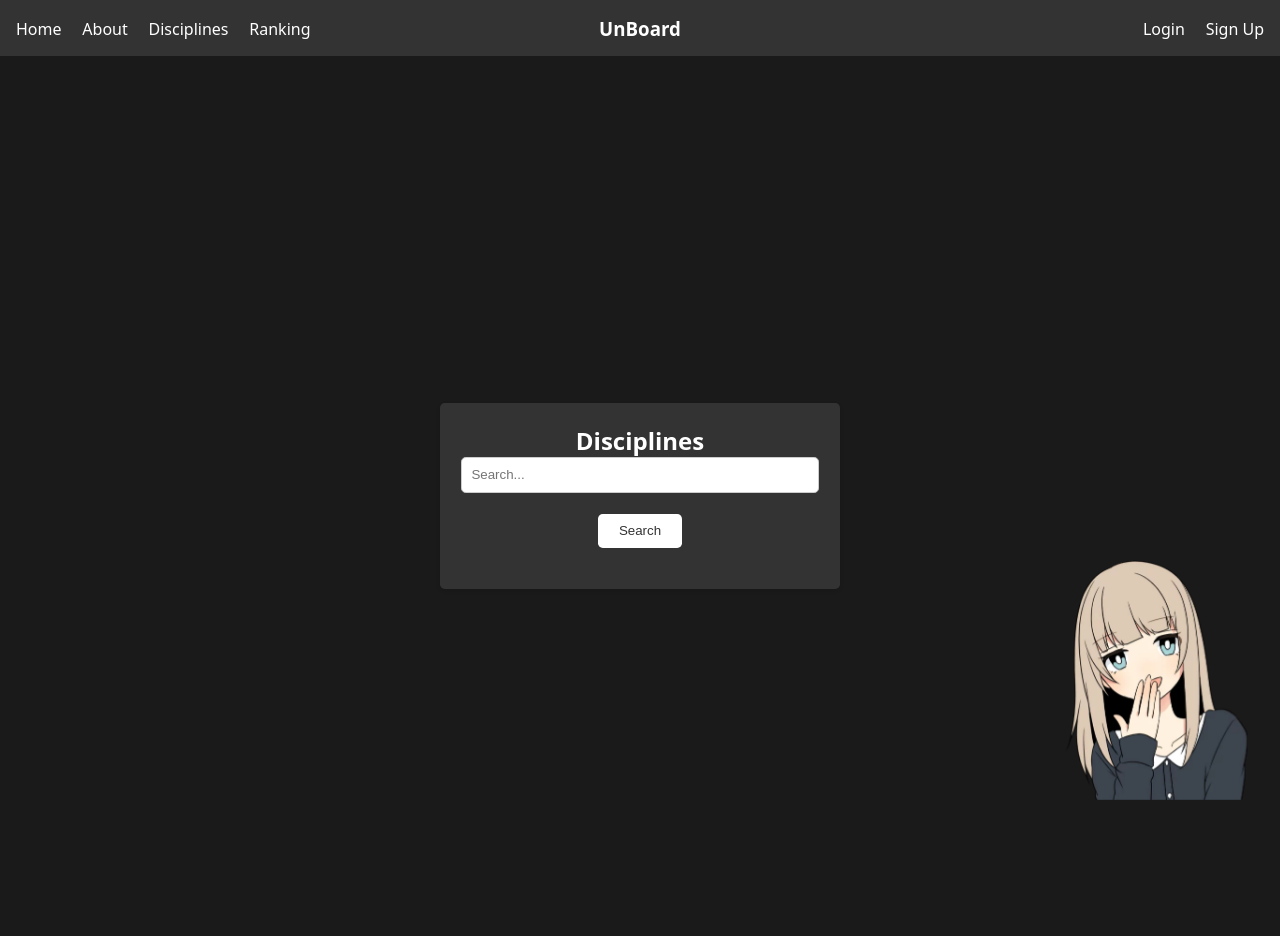
After one commit to akaTsunemori/unboard, a Flask app: page /disciplines in a window 1280 px wide. The commit adds this page. Run offline with Flask 3, Linux system fonts and the light colour scheme.

Commit message:
New "classes" route + "disciplines" route now has clickable list items

```diff
--- a/app.py
+++ b/app.py
@@ -11,7 +11,6 @@ from database_handler import DatabaseHandler
 # Main app
 app = Flask(__name__)
 
-
 # Setup base64 encode filter to handle BLOB images
 import base64
 @app.template_filter('base64_encode')
@@ -19,9 +18,9 @@ def base64_encode(value):
     return base64.b64encode(value).decode('utf-8')
 app.jinja_env.filters['base64_encode'] = base64_encode
 
-
-# Login handler
-lh = LoginHandler()
+# Login and database handlers
+database_handler = DatabaseHandler()
+lh = LoginHandler(database_handler=database_handler)
 
 # Get random anime images from the anime dir
 images = [i for i in listdir('static/images/anime') if i.endswith('.png') or i.endswith('.webp')]
@@ -53,20 +52,24 @@ def about():
     return render_template_util('about.html')
 
 
-@app.route('/classes', methods=['GET', 'POST'])
-def classes():
+@app.route('/disciplines', methods=['GET', 'POST'])
+def disciplines():
     search_results = []
     if request.method == 'POST':
+        if 'button_value' in request.form:
+            button_value = request.form['button_value']
+            return classes(button_value)
         query = request.form.get('query') # Handle the search query
         if query: # To-do search logic
             # search_results = [query] + [f"Result {i}" for i in range(1, 11)]
-            search_results = lh.database_handler.search(query)
-    return render_template_util('classes.html', search_results=search_results)
+            search_results = database_handler.search(query)
+    return render_template_util('disciplines.html', search_results=search_results)
 
 
-@app.route('/class_page', methods=['GET', 'POST'])
-def class_page():
-    pass
+@app.route('/classes', methods=['GET', 'POST'])
+def classes(selected_class: str):
+    print('Selected class:', selected_class)
+    return render_template_util('classes.html')
 
 
 @app.route('/ranking')
@@ -85,7 +88,7 @@ def admin():
 def student():
     if not lh.is_logged:
         return redirect('/')
-    user_name, user_profile_pic = lh.database_handler.student_data(lh.user_email)
+    user_name, user_profile_pic = database_handler.student_data(lh.user_email)
     return render_template_util('student.html', user_name=user_name, user_profile_pic=user_profile_pic)
 
 
--- a/login_handler.py
+++ b/login_handler.py
@@ -2,8 +2,8 @@ from threading import Timer
 from database_handler import DatabaseHandler
 
 
-class LoginHandler:
-    def __init__(self) -> None:
+class LoginHandler():
+    def __init__(self, database_handler: DatabaseHandler) -> None:
         self.is_admin = False
         self.is_logged = False
         self.hide_logged_status='hidden'
@@ -13,7 +13,7 @@ class LoginHandler:
         self.admin_student = 'student'
         self.user_email=''
         self.login_redirect = '/login'
-        self.database_handler = DatabaseHandler()
+        self.database_handler = database_handler
         self.warning = ''
 
     def user_logon(self, email: str, password: str) -> None:
--- a/static/style.css
+++ b/static/style.css
@@ -181,3 +181,24 @@ ul {
     width: auto;
     height: 15rem;  /* Adjust the width and height as needed */
 }
+
+.button.list {
+    display: inline-block;
+    padding: 0;
+    border: none;
+    background: none;
+    font-family: inherit;
+    font-size: inherit;
+    color: inherit;
+    cursor: pointer;
+    font-style: normal;
+    transition: all 0.3s ease;
+}
+
+.button.list:hover {
+    color: #888;
+}
+
+ul.list {
+    list-style-type: none;
+}
--- /dev/null
+++ b/templates/disciplines.html
@@ -0,0 +1,34 @@
+<!DOCTYPE html>
+<html>
+<head>
+    <title>Disciplines</title>
+    <link rel="stylesheet" type="text/css" href="{{ url_for('static', filename='style.css') }}">
+</head>
+<body>
+    {% include 'header.html' %}
+    <div class="container">
+        <form class="form" method="POST" action="{{ url_for('disciplines') }}">
+            <h2>Disciplines</h2>
+            <!-- Add your content here -->
+            <div class="form-group">
+                <input type="text" name="query" placeholder="Search...">
+            </div>
+            <div class="form-group">
+                <button type="submit">Search</button>
+            </div>
+            <div class="form-group">
+                {% for result in search_results %}
+                <ul class="list">
+                    <li>
+                        <form method="POST" action="/classes">
+                            <button class="button list" type="submit" name="button_value" value="{{ result }}">{{ result }}</button>
+                        </form>
+                    </li>
+                </ul>
+                {% endfor %}
+            </div>
+        </form>
+    </div>
+    <img src="/static/images/anime/{{anime_image}}" alt="Image" class="bottom-right-image">
+</body>
+</html>
--- a/templates/header.html
+++ b/templates/header.html
@@ -3,7 +3,7 @@
         <ul>
             <li><a href="/">Home</a></li>
             <li><a href="/about">About</a></li>
-            <li><a href="/classes">Classes</a></li>
+            <li><a href="/disciplines">Disciplines</a></li>
             <li><a href="/ranking">Ranking</a></li>
         </ul>
     </nav>
```
Also changed, not shown: templates/classes.html (+4 -21 lines).
